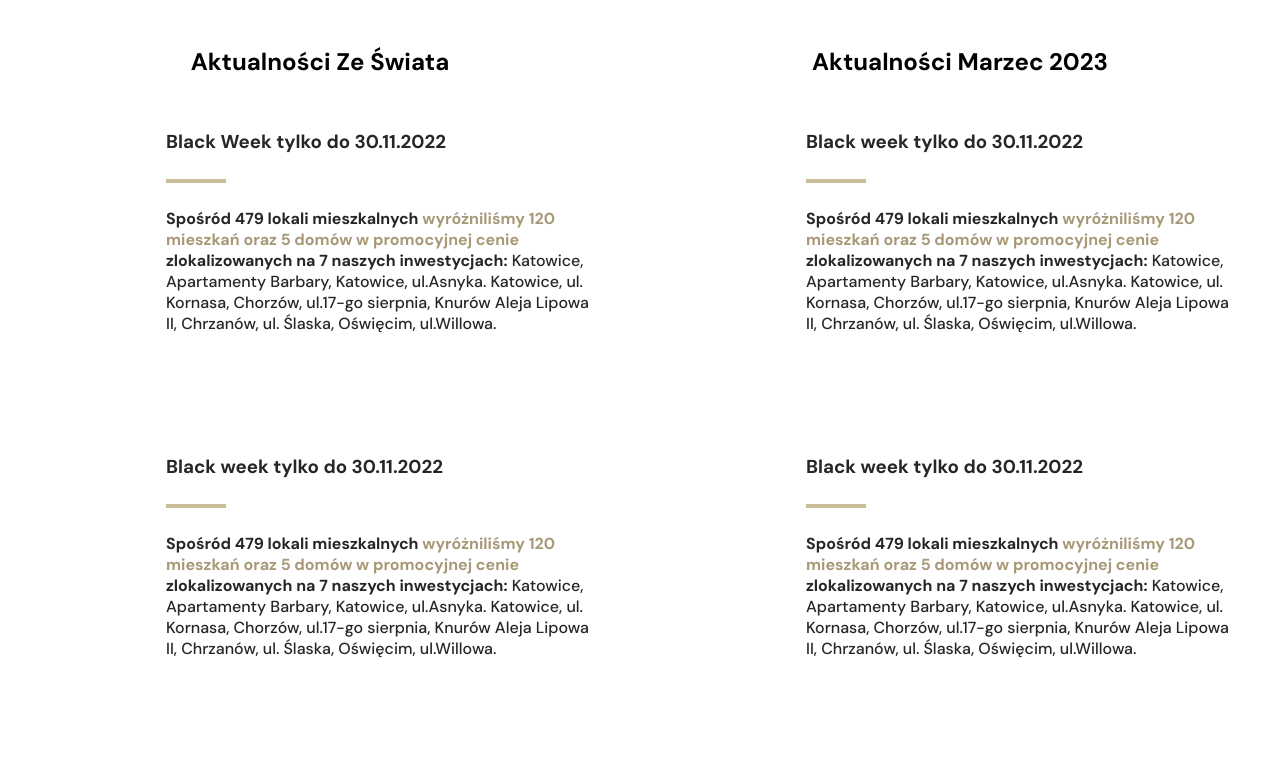
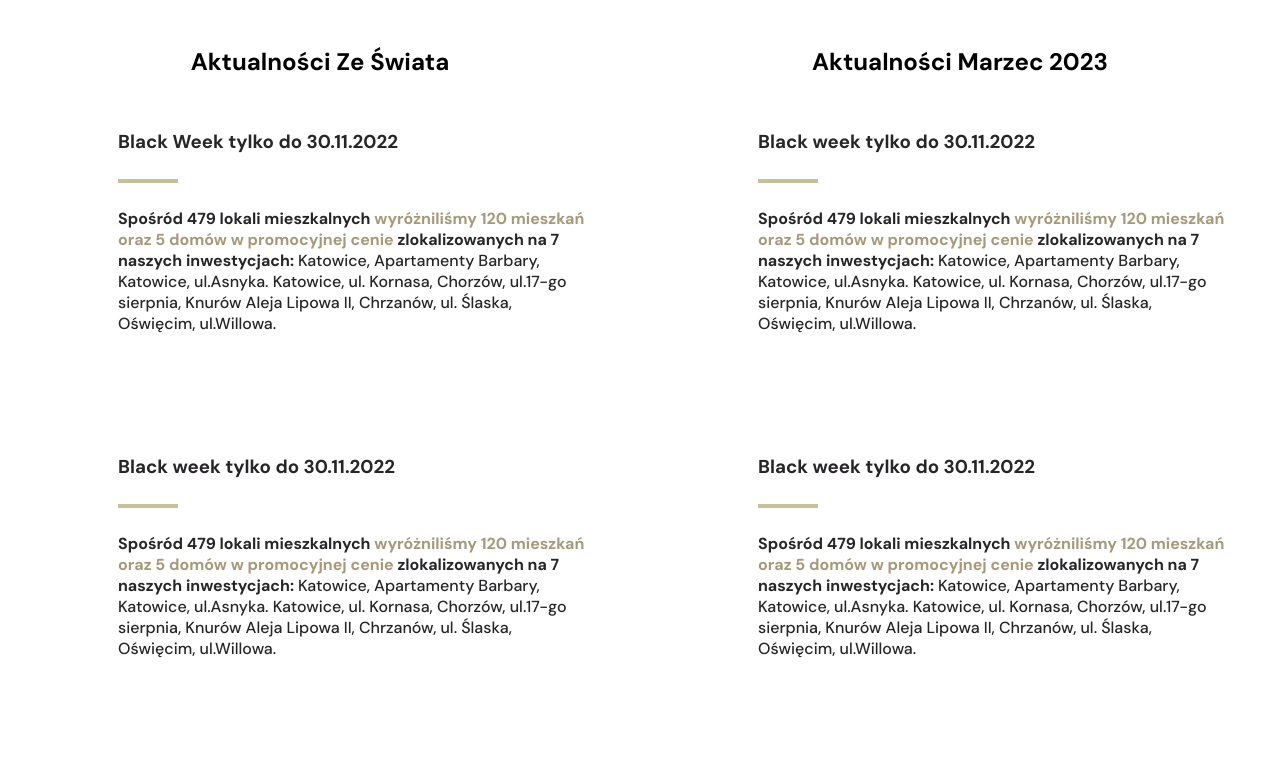
Before and after one commit to WegrzynPiotr/layoutToCode, a website built with Parcel: page src/index.html in a window 1280 px wide. Shown: the part 1000-1776 px from the top of the page. Built offline with nearby package versions, Linux system fonts and the light colour scheme.

Commit message:
fix styles

```diff
--- a/src/styles/news.scss
+++ b/src/styles/news.scss
@@ -9,6 +9,10 @@
     }
 
     .article__container {
+        .article__main {
+            padding-left: 0;
+        }
+
         display: block;
     }
 }
--- a/src/styles/style.scss
+++ b/src/styles/style.scss
@@ -3,6 +3,7 @@
     padding: 0;
     box-sizing: border-box;
 }
+
 @import "_variables.scss";
 @import "_fonts.scss";
 @import "newsletter.scss";
```
Also changed, not shown: 1 other file.
